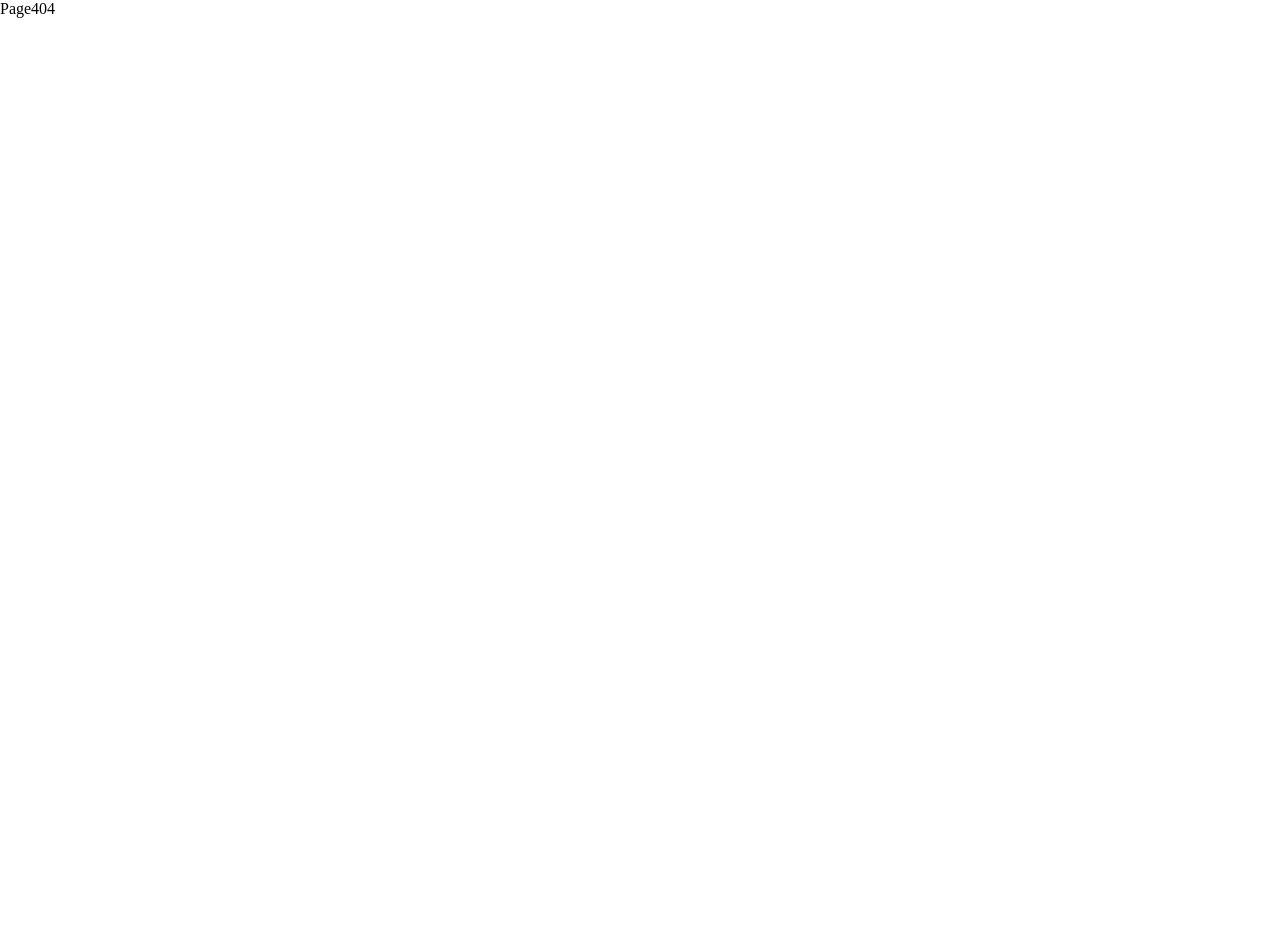
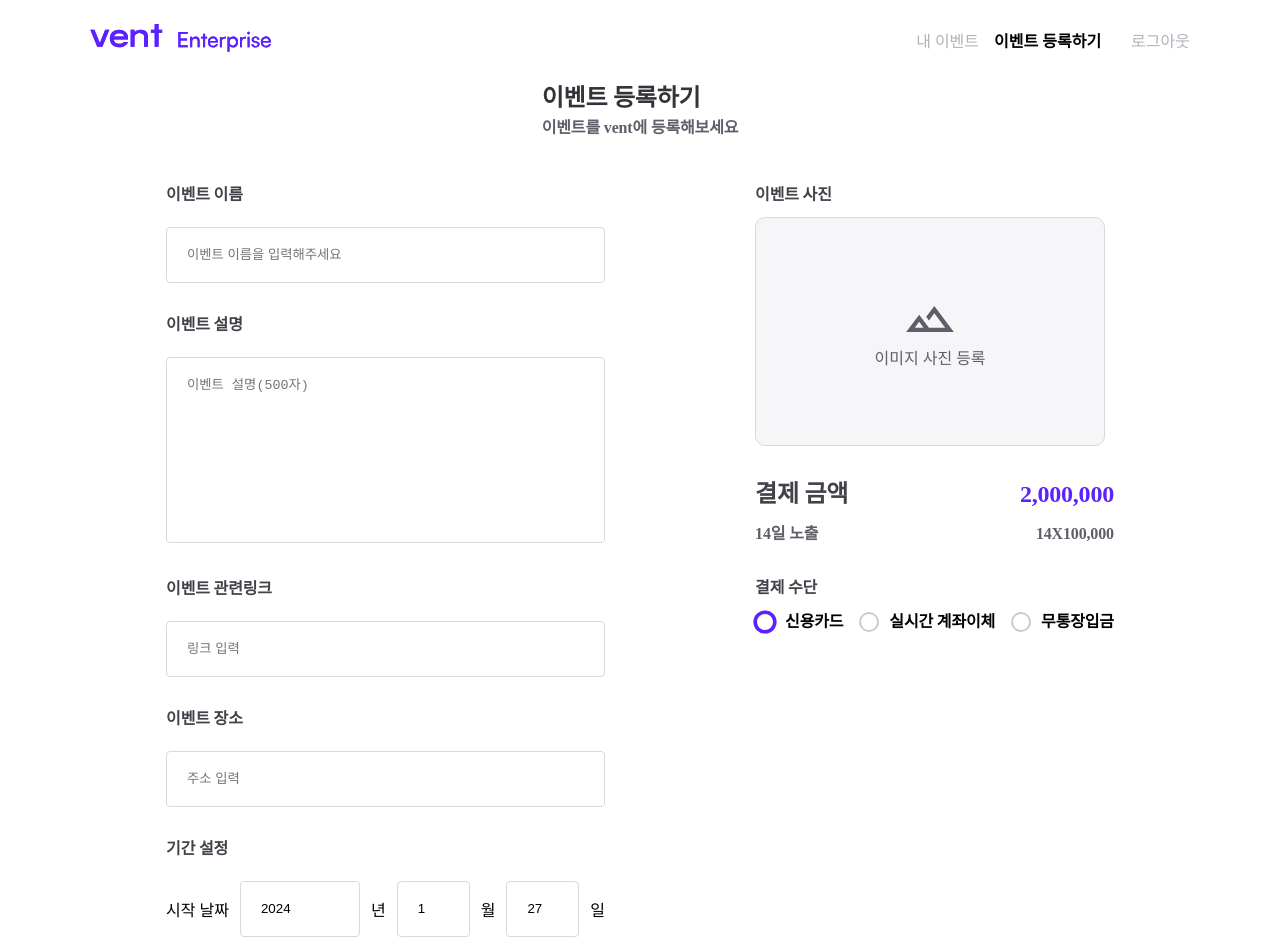
Before and after one commit to wewantgohome/Vent_Frontend, a React (Create React App) app: page /create in a window 1280 px wide. Shown: the top 945 px of the page. Before the commit the page ends 800 px from the top, so only its background shows below. Built offline with nearby package versions, Linux system fonts and the light colour scheme.

Commit message:
ADD :: 이벤트 등록하기

```diff
--- a/src/App.js
+++ b/src/App.js
@@ -6,11 +6,13 @@ import Home from './page/Home/Home.jsx'
 import Page404 from './page/Page404/Page404.jsx'
 import Signin from './page/Signin/Signin.jsx'
 import Signup from './page/Signup/Signup.jsx'
+import CreateEvent from './page/CreateEvent/CreateEvent.jsx';
 
 const App = () => {
   return (
     <Routes>
       <Route path="/" element={<Home />}></Route>
+      <Route path="/create" element={<CreateEvent />}></Route>
       <Route path="/signin" element={<Signin />}></Route>
       <Route path="/signup" element={<Signup />}></Route>
       <Route path="*" element={<Page404 />}></Route>
--- a/src/asset/data/filterData.js
+++ b/src/asset/data/filterData.js
@@ -1,8 +1,11 @@
 export const FilterData = [
+  {
+    name: "진행 전"
+  },
   {
     name: "진행중",
   },
   {
     name: "종료",
-  },
+  }
 ];
--- a/src/components/Input/Input.jsx
+++ b/src/components/Input/Input.jsx
@@ -1,10 +1,10 @@
 import React from 'react';
 import * as S from './style';
 
-const Input = ({ type, holder, onClickMethod }) => {
+const Input = ({ type, holder, onClickMethod, value }) => {
 	return (
 		<>
-			<S.Input_Box type={type} placeholder={holder} onClick={onClickMethod} />
+			<S.Input_Box type={type} placeholder={holder} onClick={onClickMethod} value={value} />
 		</>
 	);
 };
--- a/src/components/Input/style.js
+++ b/src/components/Input/style.js
@@ -2,7 +2,7 @@ import styled from "styled-components";
 
 export const Input_Box = styled.input`
   height: 56px;
-  width: 350px;
+  width: 100%;
   padding: 0 20px 0 20px;
   border-radius: 4px;
   border: 1px solid var(--Grayscale-200, #D7D9DE);
--- /dev/null
+++ b/src/page/CreateEvent/CreateEvent.jsx
@@ -0,0 +1,151 @@
+import React from 'react';
+import * as S from './style';
+
+import Header from '../../components/Header/';
+import Input from '../../components/Input/Input.jsx';
+import Button from '../../components/Button/Button.jsx';
+
+const CreateEvent = () => {
+	const today = new Date();
+
+	return (
+		<S.Container>
+			<Header />
+			<S.Main_Text>
+				<h1>이벤트 등록하기</h1>
+				<h5>이벤트를 vent에 등록해보세요</h5>
+			</S.Main_Text>
+			<S.Body>
+				<S.Left>
+					<S.Input_Text>이벤트 이름</S.Input_Text>
+					<S.Input_Box>
+						<Input
+							type='text'
+							holder='이벤트 이름을 입력해주세요'
+						/>
+					</S.Input_Box>
+
+					<S.Input_Text>이벤트 설명</S.Input_Text>
+					<S.Input_Box>
+						<S.Event_Input placeholder='이벤트 설명(500자)' />
+					</S.Input_Box>
+
+					<S.Input_Text>이벤트 관련링크</S.Input_Text>
+					<S.Input_Box>
+						<Input type='link' holder='링크 입력' />
+					</S.Input_Box>
+
+					<S.Input_Text>이벤트 장소</S.Input_Text>
+					<S.Input_Box>
+						<Input type='text' holder='주소 입력' />
+					</S.Input_Box>
+
+					<S.Input_Text>기간 설정</S.Input_Text>
+					<S.Time_Input_Box>
+						<S.Time_Input>
+							<p>시작 날짜</p>
+
+							<S.Year_Input_Box>
+								<Input
+									type='text'
+									value={today.getFullYear()}
+								/>
+							</S.Year_Input_Box>
+							<p>년</p>
+
+							<S.Month_Input_Box>
+								<Input
+									type='text'
+									value={today.getMonth() + 1}
+								/>
+							</S.Month_Input_Box>
+							<p>월</p>
+
+							<S.Day_Input_Box>
+								<Input type='text' value={today.getDate()} />
+							</S.Day_Input_Box>
+							<p>일</p>
+						</S.Time_Input>
+					</S.Time_Input_Box>
+
+					<S.Time_Input_Box>
+						<S.Time_Input>
+							<p>종료 날짜</p>
+
+							<S.Year_Input_Box>
+								<Input type='text' />
+							</S.Year_Input_Box>
+							<p>년</p>
+
+							<S.Month_Input_Box>
+								<Input type='text' />
+							</S.Month_Input_Box>
+							<p>월</p>
+
+							<S.Day_Input_Box>
+								<Input type='text' />
+							</S.Day_Input_Box>
+							<p>일</p>
+						</S.Time_Input>
+					</S.Time_Input_Box>
+				</S.Left>
+
+				<S.Right>
+					<S.Input_Text>이벤트 사진</S.Input_Text>
+					<S.Img_Input_Label for='Img_Input'>
+						<S.EmptyImg src='../../Img/EmptyImg.svg' />
+						<S.EmptyImg_Text>이미지 사진 등록</S.EmptyImg_Text>
+					</S.Img_Input_Label>
+					<S.Img_Input type={'file'} id='Img_Input' hidden />
+
+					<S.Amount>
+						<S.Amount_Text>결제 금액</S.Amount_Text>
+						<S.Amount_Price>2,000,000</S.Amount_Price>
+					</S.Amount>
+
+					<S.Calculate>
+						<S.Calculate_Day>14일 노출</S.Calculate_Day>
+						<S.Calculate_Price>14X100,000</S.Calculate_Price>
+					</S.Calculate>
+
+					<S.Payment>
+						<S.Payment_Text>결제 수단</S.Payment_Text>
+						<S.Payment_Input_Box>
+							<S.Payment_Label>
+								<input
+									type='radio'
+									name='Payment'
+									value='CreditCard'
+                  checked
+								/>
+								<span>신용카드</span>
+							</S.Payment_Label>
+
+							<S.Payment_Label>
+								<input
+									type='radio'
+									name='Payment'
+									value='AccountTransfer'
+								/>
+								<span>실시간 계좌이체</span>
+							</S.Payment_Label>
+
+							<S.Payment_Label>
+								<input
+									type='radio'
+									name='Payment'
+									value='Deposit'
+								/>
+								<span>무통장입금</span>
+							</S.Payment_Label>
+						</S.Payment_Input_Box>
+					</S.Payment>
+				</S.Right>
+			</S.Body>
+
+			<Button text="결제하기" />
+		</S.Container>
+	);
+};
+
+export default CreateEvent;
--- /dev/null
+++ b/src/page/CreateEvent/style.js
@@ -0,0 +1,260 @@
+import styled from 'styled-components'
+
+export const Container = styled.div`
+  display: flex;
+  flex-direction: column;
+  justify-content: center;
+  align-items: center;
+  font-size: 16px;
+`
+
+export const Main_Text = styled.div`
+  display: flex;
+  flex-direction: column;
+  justify-content: start;
+  align-items: start;
+
+
+  h1 {
+    color: var(--Grayscale-600, #35333A);
+    font-family: "Pretendard Variable";
+    font-size: 24px;
+    font-style: normal;
+    font-weight: 700;
+    line-height: 36px;
+    letter-spacing: -0.24px;
+  }
+
+  h5 {
+    color: var(--Grayscale-400, #615E69);
+    font-family: "Pretendard Variable";
+    font-size: 16px;
+    font-style: normal;
+    font-weight: 600;
+    line-height: 24px;
+    letter-spacing: -0.16px;
+  }
+`
+
+export const Body = styled.div`
+  gap: 150px;
+  display: flex;
+  flex-direction: row;
+  margin-top: 1%;
+  margin-bottom: 4%;
+`
+
+export const Left = styled.div`
+  display: flex;
+  flex-direction: column;
+`
+
+export const Right = styled.div`
+  display: flex;
+  flex-direction: column;
+`
+
+export const Input_Text = styled.div`
+  margin-top: 30px;
+  margin-bottom: 10px;
+  color: var(--Grayscale-500, #434149);
+  font-family: "Pretendard Variable";
+  font-size: 16px;
+  font-style: normal;
+  font-weight: 600;
+  line-height: 24px;
+  letter-spacing: -0.16px;
+`
+
+export const Input_Box = styled.div`
+  margin-top: 10px;
+  width: 439px;
+`
+
+export const Time_Input_Box = styled.div`
+  margin-top: 10px;
+  width: 120px;
+`
+
+export const Time_Input = styled.div`
+  width: 439px;
+  display: flex;
+  flex-direction: row;
+  align-items: center;
+  justify-content: center;
+`
+
+export const Year_Input_Box = styled.div`
+  margin: 0 11px 0 11px;
+  width: 120px;
+`
+
+export const Month_Input_Box = styled.div`
+  margin: 0 11px 0 11px;
+  width: 73px;
+`
+
+export const Day_Input_Box = styled.div`
+  margin: 0 11px 0 11px;
+  width: 73px;
+`
+
+export const Event_Input = styled.textarea`
+  width: 439px;
+  height: 186px;
+  resize: none;
+  padding: 16px 20px 0 20px;
+  border-radius: 4px;
+  border: 1px solid var(--Grayscale-200, #D7D9DE);
+  color: #B3B1BA;
+`
+
+export const Img_Input_Label = styled.label`
+  display: flex;
+  flex-direction: column;
+  width: max-content;
+  height: max-content;
+  justify-content: center;
+  align-items: center;
+  width: 350px;
+  height: 229.089px;
+  flex-shrink: 0;
+  border-radius: 10px;
+  border: 1px solid var(--Grayscale-200, #D9D8DD);
+  background: var(--Grayscale-100, #F6F5F7);
+`
+
+export const EmptyImg = styled.img`
+
+`
+
+export const EmptyImg_Text = styled.div`
+  color: var(--Grayscale-400, #615E69);
+`
+
+export const Img_Input = styled.input`
+  width: 350px;
+  height: 229.089px;
+  flex-shrink: 0;
+  border-radius: 10px;
+  border: 1px solid var(--Grayscale-200, #D9D8DD);
+  background: var(--Grayscale-100, #F6F5F7);
+`
+
+export const Amount = styled.div`
+  margin-top: 30px;
+  display: flex;
+  flex-direction: row;
+  justify-content: space-between;
+`
+
+export const Amount_Text = styled.div`
+  color: var(--Grayscale-500, #434149);
+  font-family: "Pretendard Variable";
+  font-size: 24px;
+  font-style: normal;
+  font-weight: 700;
+  line-height: 36px;
+  letter-spacing: -0.24px;
+`
+
+export const Amount_Price = styled.div`
+  color: var(--Primary, #5B22FF);
+  font-family: "Pretendard Variable";
+  font-size: 24px;
+  font-style: normal;
+  font-weight: 700;
+  line-height: 36px;
+  letter-spacing: -0.24px;
+`
+
+export const Calculate = styled.div`
+  margin-top: 10px;
+  display: flex;
+  flex-direction: row;
+  justify-content: space-between;
+`
+
+export const Calculate_Day = styled.div`
+  color: var(--Grayscale-400, #615E69);
+  font-family: "Pretendard Variable";
+  font-size: 16px;
+  font-style: normal;
+  font-weight: 600;
+  line-height: 24px;
+  letter-spacing: -0.16px;
+`
+
+export const Calculate_Price = styled.div`
+  color: var(--Grayscale-400, #615E69);
+  font-family: "Pretendard Variable";
+  font-size: 16px;
+  font-style: normal;
+  font-weight: 600;
+  line-height: 24px;
+  letter-spacing: -0.16px;
+`
+
+export const Payment = styled.div`
+  margin-top: 30px;
+  display: flex;
+  flex-direction: column;
+`
+
+export const Payment_Text = styled.div`
+  color: var(--Grayscale-500, #434149);
+  font-family: "Pretendard Variable";
+  font-size: 16px;
+  font-style: normal;
+  font-weight: 600;
+  line-height: 24px;
+  letter-spacing: -0.16px;
+`
+
+export const Payment_Input_Box = styled.div`
+  margin-top: 10px;
+  display: flex;
+  flex-direction: row;
+  gap: 16px;
+  justify-content: space-between;
+`
+
+export const Payment_Label = styled.label`
+  display: flex;
+  flex-direction: row;
+  align-items: center;
+  gap: 10px;
+  cursor: pointer;
+
+  input {
+    -webkit-appearance: none;
+    -moz-appearance: none;
+    appearance: none;
+    width: 20px;
+    height: 20px;
+    border: 2px solid #ccc;
+    border-radius: 50%;
+    outline: none;
+    cursor: pointer;
+  }
+  input:checked {
+    width: 20px;
+    height: 20px;
+    background-color: #FFF;
+    border: 2px solid #5B22FF;
+    box-shadow: 0 0 0 1.6px #5B22FF;
+    fill: var(--Primary, #5B22FF);
+  }
+
+  span {
+    color: #000;
+    font-family: "Pretendard Variable";
+    font-size: 16px;
+    font-style: normal;
+    font-weight: 600;
+    line-height: 24px;
+    letter-spacing: -0.16px;
+  }
+
+
+`
--- a/src/page/Signin/style.js
+++ b/src/page/Signin/style.js
@@ -11,6 +11,7 @@ export const Container = styled.div`
 
 export const Input_Box = styled.div`
   margin-top: 10%;
+  width: 350px;
 `
 
 export const Input_Text = styled.div`
```
Also changed, not shown: public/Img/EmptyImg.svg (added).
